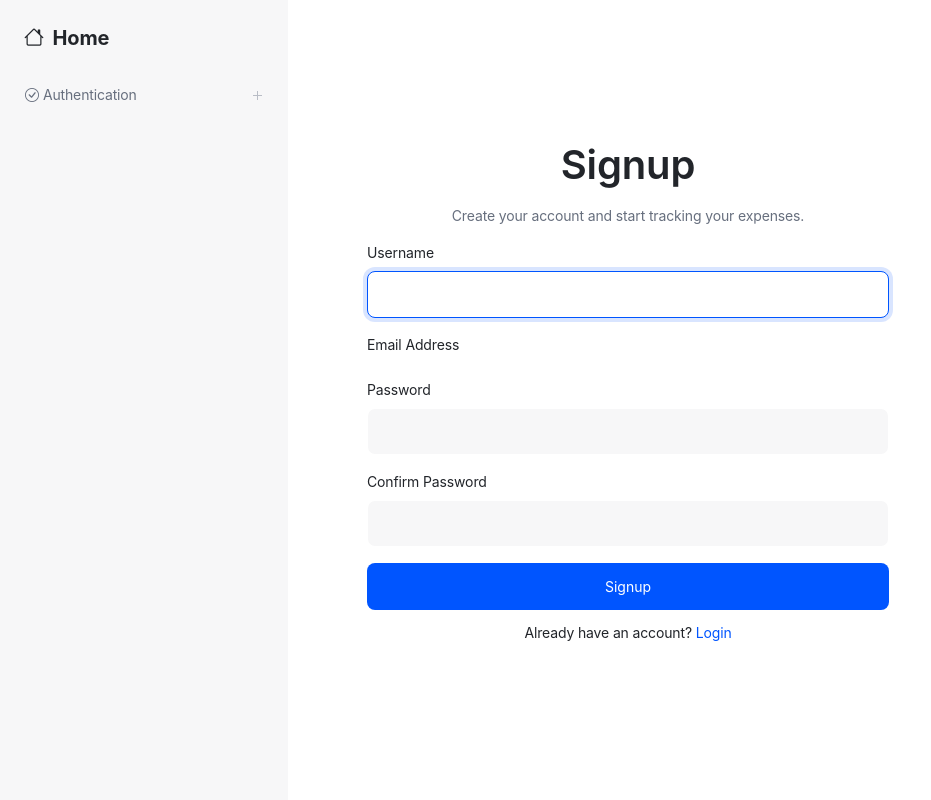
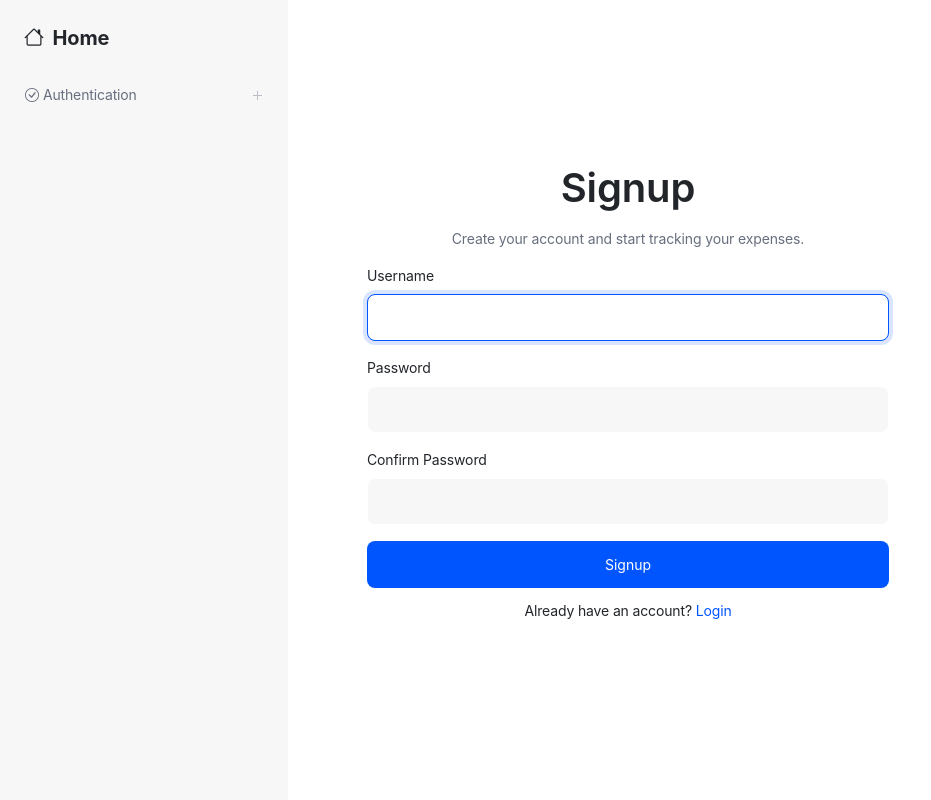
Before and after one commit to bennilic/Billova, a Django app: page /sigup in a window 1280 px wide. Shown: the whole page, without its empty margins (0-931 px from the left). Run offline with Django 4.2, Linux system fonts and the light colour scheme; some libraries are stand-ins or nearby versions.

Commit message:
Removes email field in signup form, since the field is not available in the standard Django UserCreationForm.

```diff
--- a/billova_app/templates/Billova/signup.html
+++ b/billova_app/templates/Billova/signup.html
@@ -18,11 +18,11 @@
                     {{ form.username|add_class:"form-control" }}
                     {{ form.username.errors }}
                 </div>
-                <div class="mb-4">
-                    <label class="form-label" for="email">Email Address</label>
-                    {{ form.email|add_class:"form-control" }}
-                    {{ form.email.errors }}
-                </div>
+{#                <div class="mb-4">#}
+{#                    <label class="form-label" for="email">Email Address</label>#}
+{#                    {{ form.email|add_class:"form-control" }}#}
+{#                    {{ form.email.errors }}#}
+{#                </div>#}
                 <div class="mb-4">
                     <label class="form-label" for="password1">Password</label>
                     {{ form.password1|add_class:"form-control" }}
```
Also changed, not shown: db.sqlite3.
